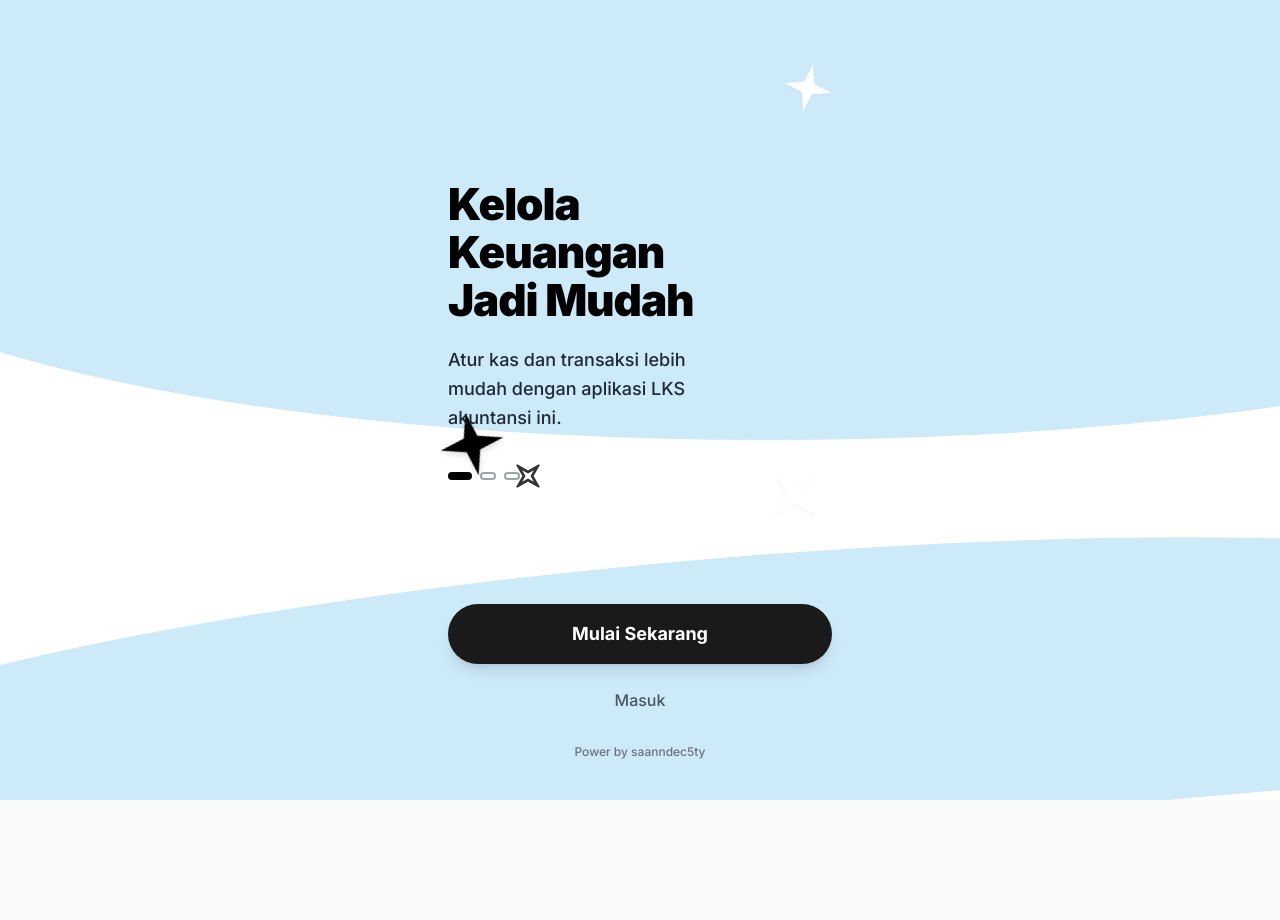
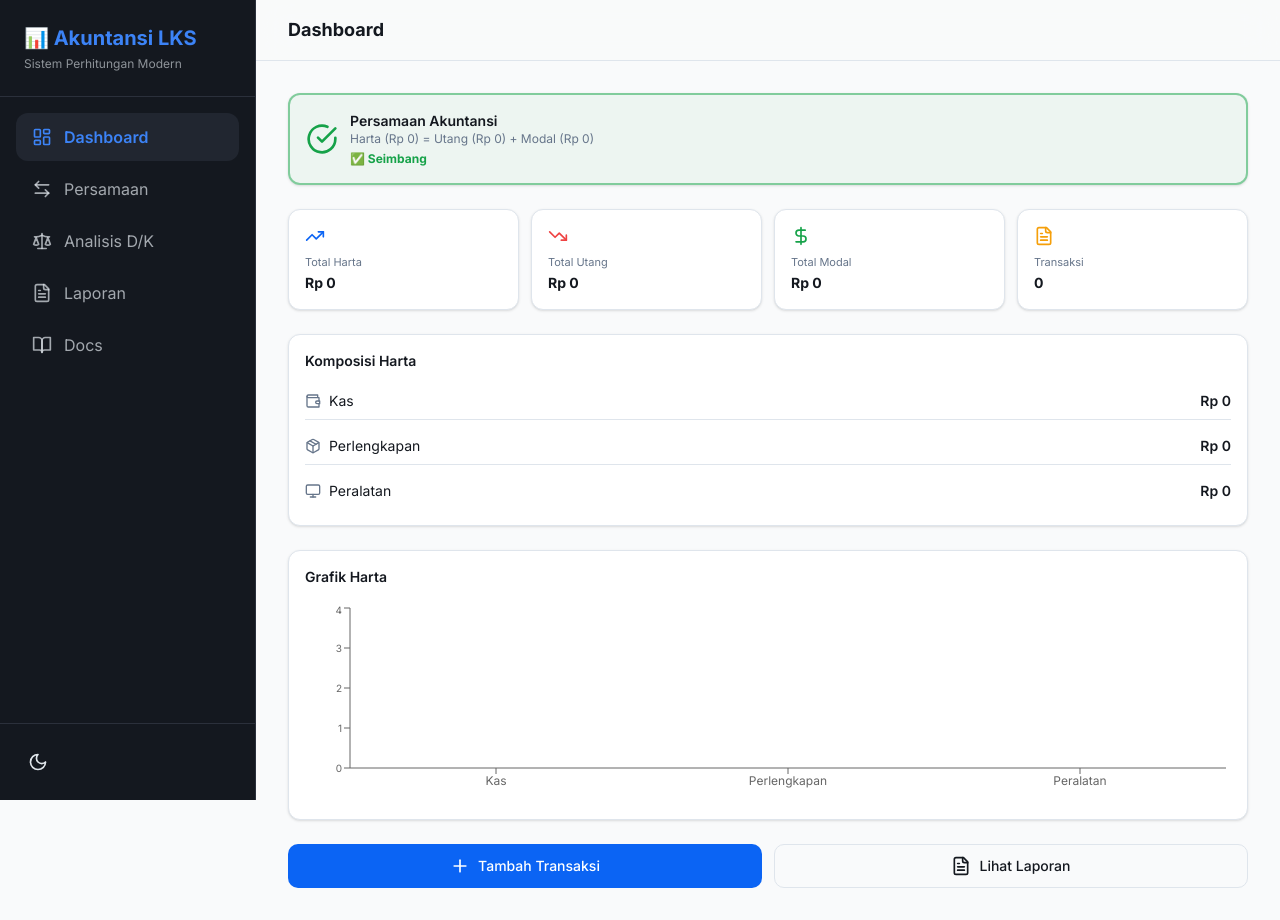
Before and after one commit to sanzzyproject/akutansi-nextjs, a Next.js app: page / in a window 1280 px wide. Before the commit the page ends 800 px from the top, so only its background shows below. Built offline with nearby package versions, Linux system fonts and the light colour scheme.

Commit message:
Update page.tsx

```diff
--- a/app/page.tsx
+++ b/app/page.tsx
@@ -10,59 +10,11 @@ import type { RingkasanAkuntansi } from '@/db/types';
 import { DollarSign, TrendingUp, TrendingDown, CheckCircle, XCircle, Plus, FileText, Wallet, Package, Monitor } from 'lucide-react';
 import { BarChart, Bar, XAxis, YAxis, Tooltip, ResponsiveContainer, Cell } from 'recharts';
 
-// --- KOMPONEN BARU: HALAMAN WELCOME ---
-function WelcomeScreen({ onStart }: { onStart: () => void }) {
-  return (
-    <div className="fixed inset-0 z-[100] bg-white flex flex-col justify-between overflow-hidden text-black animate-in fade-in duration-500">
-      {/* Background Wavy Shapes - CSS Murni tanpa gambar */}
-      <div className="absolute top-0 left-0 w-[150%] h-[55vh] bg-[#cdeaf8] rounded-b-[50%] -translate-x-[10%] -z-10"></div>
-      <div className="absolute bottom-[-5%] left-[-20%] w-[150%] h-[35vh] bg-[#cdeaf8] rounded-t-[50%] -z-10 transform rotate-[-5deg]"></div>
-
-      <div className="px-8 pt-32 pb-10 flex-1 flex flex-col justify-center relative w-full max-w-md mx-auto">
-        {/* Dekorasi Bintang (Sparkles) - POSISI SUDAH DIPERBAIKI AGAR TIDAK NUMPUK TEKS */}
-        {/* Bintang Atas Kanan */}
-        <svg className="absolute top-16 right-8 text-white w-12 h-12 rotate-12 drop-shadow-sm" viewBox="0 0 24 24" fill="currentColor"><path d="M12 0L14.59 9.41L24 12L14.59 14.59L12 24L9.41 14.59L0 12L9.41 9.41L12 0Z" /></svg>
-
-        {/* Bintang Bawah Kiri (Hitam) - Digeser ke bottom agar di bawah teks */}
-        <svg className="absolute bottom-32 left-6 text-black w-16 h-16 -rotate-12 drop-shadow-md" viewBox="0 0 24 24" fill="currentColor"><path d="M12 0L14.59 9.41L24 12L14.59 14.59L12 24L9.41 14.59L0 12L9.41 9.41L12 0Z" /></svg>
-        <svg className="absolute bottom-28 left-24 text-black w-8 h-8 rotate-45 opacity-80" viewBox="0 0 24 24" fill="none" stroke="currentColor" strokeWidth="2"><path d="M12 2L14.15 9.85L22 12L14.15 14.15L12 22L9.85 14.15L2 12L9.85 9.85L12 2Z" /></svg>
-
-        {/* Bintang Bawah Kanan (Putih) */}
-        <svg className="absolute bottom-20 right-10 text-white w-14 h-14 rotate-45 drop-shadow-sm" viewBox="0 0 24 24" fill="currentColor"><path d="M12 0L14.59 9.41L24 12L14.59 14.59L12 24L9.41 14.59L0 12L9.41 9.41L12 0Z" /></svg>
-
-        <h1 className="text-[2.75rem] font-black leading-[1.1] mb-5 tracking-tight text-black relative z-20">
-          Kelola<br/>Keuangan<br/>Jadi Mudah
-        </h1>
-        <p className="text-gray-800 text-lg mb-8 leading-relaxed max-w-[280px] font-medium relative z-20">
-          Atur kas dan transaksi lebih mudah dengan aplikasi LKS akuntansi ini.
-        </p>
-
-        {/* Indikator Titik (Pagination Dots) */}
-        <div className="flex items-center gap-2 mb-8 mt-2">
-          <div className="w-6 h-2 bg-black rounded-full"></div>
-          <div className="w-4 h-2 bg-transparent border-2 border-gray-400 rounded-full"></div>
-          <div className="w-4 h-2 bg-transparent border-2 border-gray-400 rounded-full"></div>
-        </div>
-      </div>
-
-      <div className="px-8 pb-10 flex flex-col items-center gap-4 z-10 w-full max-w-md mx-auto">
-        <button onClick={onStart} className="w-full bg-[#1a1a1a] text-white py-4 rounded-full text-center font-bold text-lg hover:bg-black transition-all shadow-lg active:scale-95 touch-target">
-          Mulai Sekarang
-        </button>
-        <button onClick={onStart} className="text-gray-600 font-medium hover:text-black transition-colors py-2 underline-offset-4 hover:underline">
-          Masuk
-        </button>
-        <p className="text-xs text-gray-500 mt-2 font-medium">Power by saanndec5ty</p>
-      </div>
-    </div>
-  );
-}
-// -------------------------------------------------------------------------
-
 function formatRupiah(n: number) {
   return new Intl.NumberFormat('id-ID', { style: 'currency', currency: 'IDR', minimumFractionDigits: 0 }).format(n);
 }
 
+// Tambahan: Helper untuk format angka di grafik biar rapi (k / jt) dan tidak bulat jadi 1jt semua
 function formatGrafik(value: number) {
   if (value >= 1000000) {
     return (value / 1000000).toFixed(1).replace(/\.0$/, '') + 'jt';
@@ -76,10 +28,6 @@ export default function Dashboard() {
   const [data, setData] = useState<RingkasanAkuntansi | null>(null);
   const [loading, setLoading] = useState(true);
 
-  // State untuk kontrol halaman Welcome (DISET SELALU TRUE DI AWAL)
-  const [showWelcome, setShowWelcome] = useState(true);
-  const [mounted, setMounted] = useState(false);
-
   const load = async () => {
     setLoading(true);
     const r = await hitungRingkasan();
@@ -87,24 +35,8 @@ export default function Dashboard() {
     setLoading(false);
   };
 
-  useEffect(() => {
-    setMounted(true);
-    load();
-  }, []);
+  useEffect(() => { load(); }, []);
 
-  const handleStart = () => {
-    // Hanya hilangkan dari layar saat diklik, tanpa nyimpan ke memori browser
-    setShowWelcome(false);
-  };
-
-  if (!mounted) return null;
-
-  // Tampilkan layar Welcome menutupi dashboard
-  if (showWelcome) {
-    return <WelcomeScreen onStart={handleStart} />;
-  }
-
-  // --- KODE DASHBOARD LAMA ---
   if (loading) {
     return (
       <div className="space-y-4">
@@ -120,6 +52,7 @@ export default function Dashboard() {
     );
   }
 
+  // Jika data belum ada, return null agar tidak error (tidak menampilkan halaman "Belum ada data" lagi)
   if (!data) return null;
 
   const chartData = [
@@ -171,6 +104,7 @@ export default function Dashboard() {
           <ResponsiveContainer width="100%" height={200}>
             <BarChart data={chartData}>
               <XAxis dataKey="name" tick={{ fontSize: 12 }} />
+              {/* tickFormatter diganti memanggil fungsi formatGrafik dan width ditambah agar label tidak kepotong */}
               <YAxis tick={{ fontSize: 10 }} width={40} tickFormatter={formatGrafik} />
               <Tooltip formatter={(v: number) => formatRupiah(v)} />
               <Bar dataKey="value" radius={[8, 8, 0, 0]}>
```
